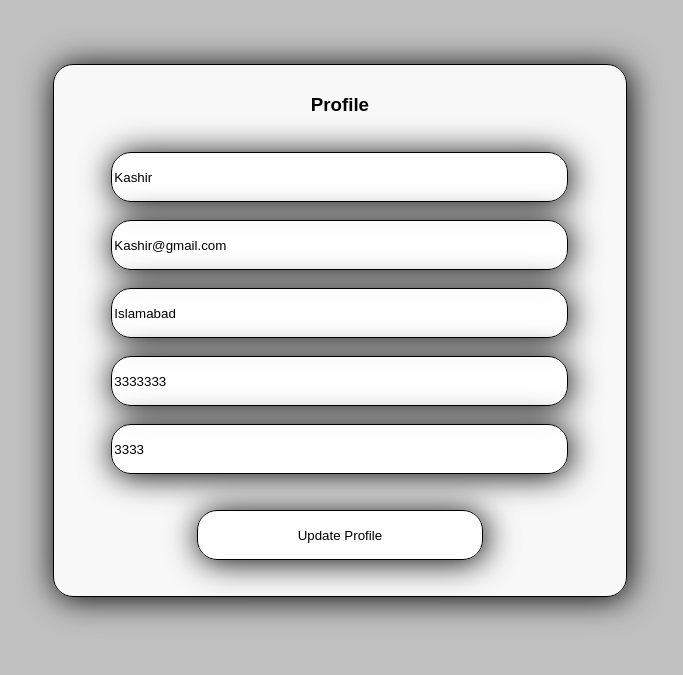
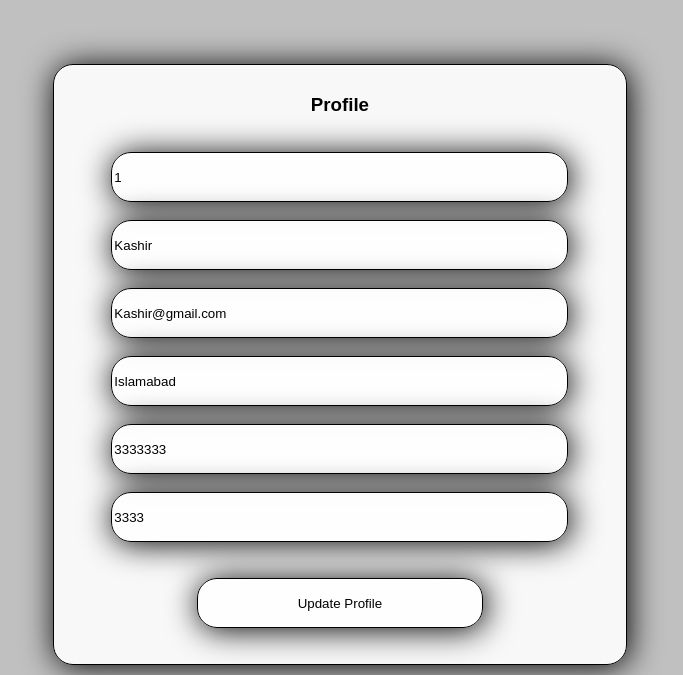
Before and after one commit to kashir-hasnain/Live-Complain-System, a PHP site: page /admin/useredit.php?id=1 in a window 1280 px wide. Shown: the part 125-800 px from the top of the page, without its empty margins (510-1193 px from the left). Run offline with PHP 8.4, Linux system fonts and the light colour scheme; data comes from the database, SQL or seed files in the repository.

Commit message:
minor changes

```diff
--- a/admin/userdelete.php
+++ b/admin/userdelete.php
@@ -1,4 +1,5 @@
 <?php
+session_start();
 include('../includes/connection.php');
 $id=$_GET['id'];
 $result = $con->query("DELETE FROM users where user_id= '$id'");
--- a/admin/useredit.php
+++ b/admin/useredit.php
@@ -1,11 +1,14 @@
 <?php
+session_start();
 include('../includes/connection.php');
 $id = $_GET['id'];
+
 
 $record=$con->query("SELECT * FROM users WHERE user_id='$id'");
 if($record->num_rows > 0){
 
 $q=$record->fetch_assoc();
+$id=$q['user_id'];
 $name=$q['user_username'];
 $email=$q['user_email'];
 $address=$q['user_address'];
@@ -15,27 +18,7 @@ $uphone=$q['uphone_no'];
 else{
     echo "Unable to Edit Record";
 }
-if(isset($_POST['update'])) // when click on Update button
-{
-    $name=$_POST['uname'];
-$email=$_POST['email'];
-$address=$_POST['address'];
-$cnic=$_POST['cnic'];
-$uphone=$_POST['phone_no'];
 
-    $edit = mysqli_query($con,"UPDATE users set user_username='$name', user_email='$email',user_adress='$address',user_cnic='$cnic', uphone_no='$uphone' where user_id='$id'");
-
-    if($edit)
-    {
-        // Close connection
-        header("location:users.php"); // redirects to all records page
-        exit;
-    }
-    else
-    {
-        echo mysqli_error();
-    }
-}
 
 ?>
 <!DOCTYPE html>
@@ -90,24 +73,25 @@ $uphone=$_POST['phone_no'];
 
 
     <div class="new-complain">
-        <form class="complainform">
+        <form class="complainform" method="POST" action="usereditaction.php">
             <center>
                 <h3>Profile</h3>
             </center>
             <br>
             <center>
 
-            </center>
-            <input type="text" class="input" placeholder="" value="<?php echo $name ?>"    name="uname" required>
+            </center><input type="number" class="input" placeholder="" value="<?php echo $id ?>"    name="uid"  readonly>
+            <br>
+            <input type="text" class="input" placeholder="" value="<?php echo $name ?>"    name="uname" >
             <br>
             <input type="text" class="input"  name="email" required  value="<?php echo $email ?>">
             <br>
-            <input type="text" class="input" placeholder="" value="<?php echo $address ?>"    name="adress" required >
+            <input type="text" class="input" placeholder="" value="<?php echo $address ?>"    name="address"  >
             <br>
 
-            <input type="text" class="input" placeholder="" value="<?php echo $cnic ?>"     name="cnic" required >
+            <input type="text" class="input" placeholder="" value="<?php echo $cnic ?>"     name="cnic"  >
             <br>
-            <input type="text" class="input" placeholder="" value="<?php echo $uphone ?>"     name="phone_no" required >
+            <input type="text" class="input" placeholder="" value="<?php echo $uphone ?>"     name="phone_no"  >
             <br>
 
 
--- a/user/newcomplain.php
+++ b/user/newcomplain.php
@@ -14,7 +14,7 @@ if(isset($_POST['submit'])){
     $ids=mysqli_fetch_assoc($sql);
     $print=$ids['user_id'];
 
-    $my="INSERT INTO complains VALUES('','$complain_title','$matter','Initiated','$print')";
+    $my="INSERT INTO complains VALUES('','$complain_title','$matter','Initiated','$print','')";
     $is_exe = mysqli_query($con,$my);
 
 
```
Also changed, not shown: admin/usereditaction.php (added, +36 -0 lines).
